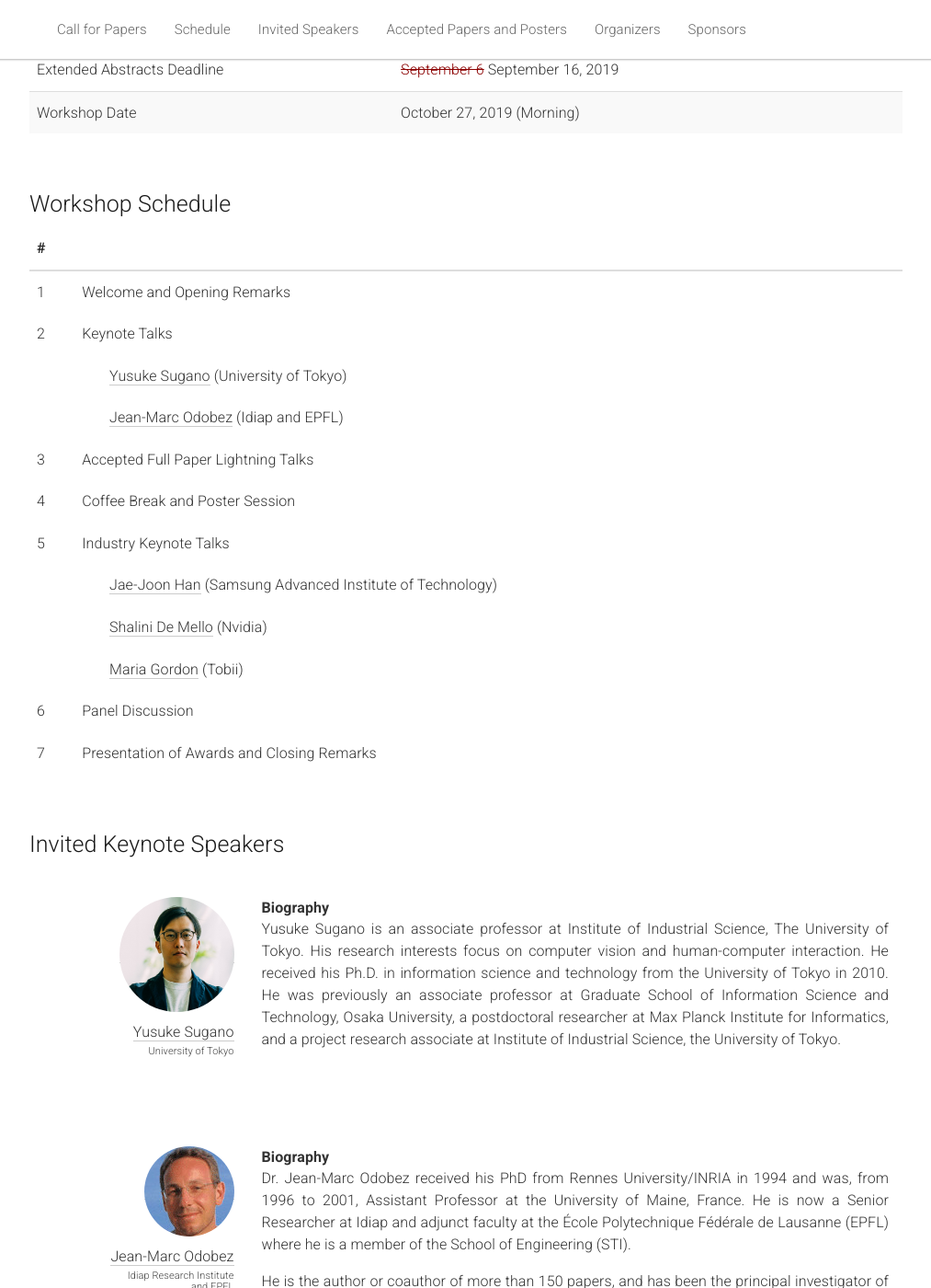
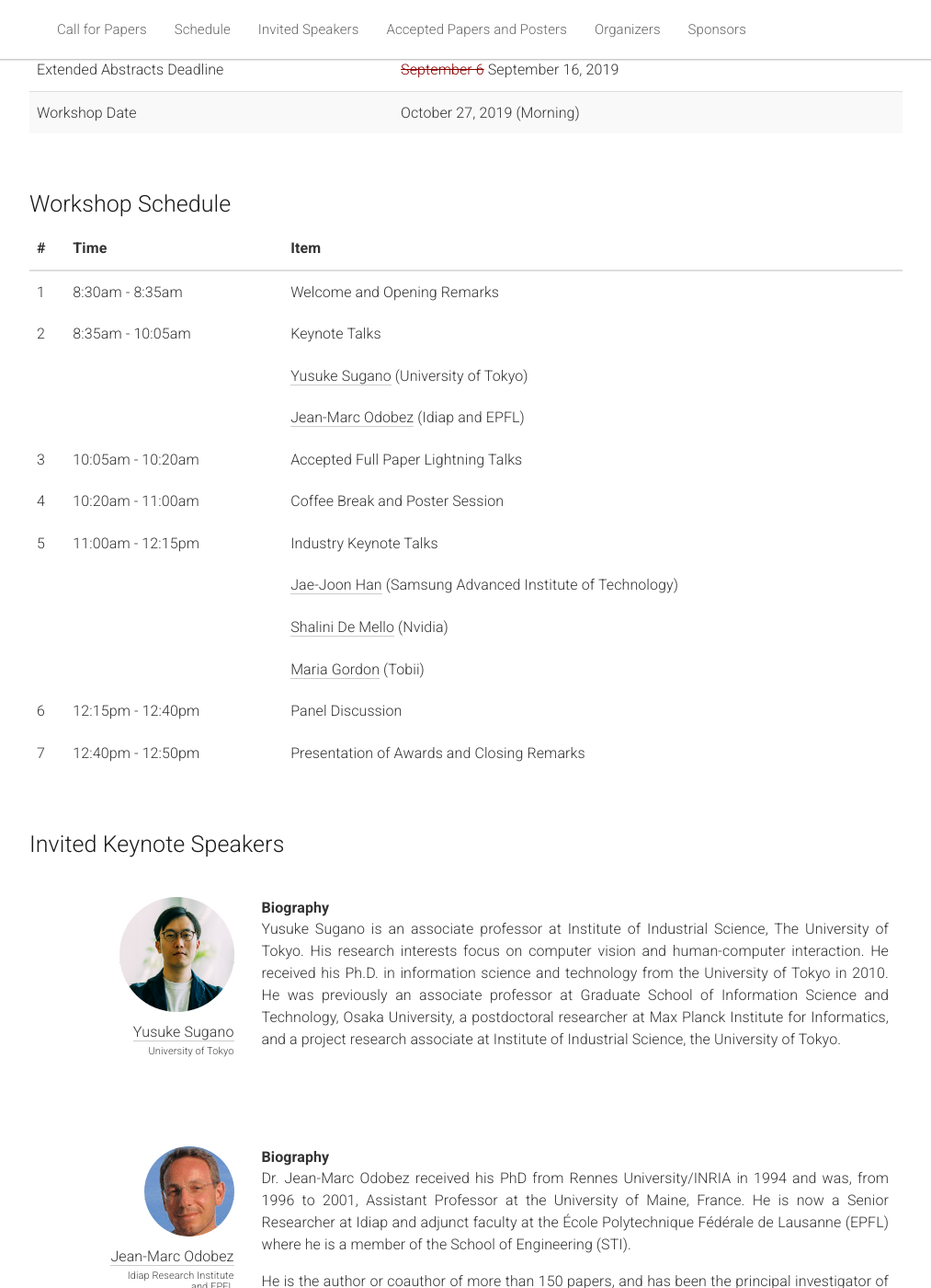
Before and after one commit to gazeworkshop/gazeworkshop.github.io, a Jekyll site: the page built from _pages/home.md, in a window 1280 px wide and 1400 px high, scrolled down 1743 px. Shown: the whole window at 92% size, without its empty margins (133-1146 px from the left). Built offline with Jekyll 4.4.1, drawn with Linux system fonts in a browser that asks for light colours; nearby versions of some CDN libraries.

Commit message:
Expose finer timing schedule

```diff
--- a/_pages/home.md
+++ b/_pages/home.md
@@ -145,69 +145,74 @@
       <thead class="thead-light">
         <tr>
 	  <th>#</th>
-          <!--<th>Time</th>-->
-          <th></th>
+		  <th>Time</th>
+          <th>Item</th>
         </tr>
       </thead>
       <tbody>
         <tr>
 	  <td>1</td>
-          <!--<td>8:30am - 8:35am</td>-->
+		  <td>8:30am - 8:35am</td>
           <td>Welcome and Opening Remarks</td>
         </tr>
         <tr>
 	  <td>2</td>
-          <!--<td></td>-->
+		  <td>8:35am - 10:05am</td>
           <td>Keynote Talks </td>
         </tr>
         <tr class="indent">
 	  <td></td>
-          <!--<td>8:35am - 9:20am</td>-->
+	      <td></td>
+		  <!--<td>8:35am - 9:20am</td>-->
           <td><a href="#yusuke">Yusuke Sugano</a> (University of Tokyo)</td>
         </tr>
         <tr class="indent">
 	  <td></td>
-          <!--<td>9:20am - 10:05am</td>-->
+	      <td></td>
+		  <!--<td>9:20am - 10:05am</td>-->
           <td><a href="#jeanmarc">Jean-Marc Odobez</a> (Idiap and EPFL)</td>
         </tr>
         <tr>
 	  <td>3</td>
-          <!--<td>10:05am - 10:20am</td>-->
+		  <td>10:05am - 10:20am</td>
           <td>Accepted Full Paper Lightning Talks</td>
         </tr>
         <tr>
 	  <td>4</td>
-          <!--<td>10:20am - 11:00am</td>-->
+		  <td>10:20am - 11:00am</td>
           <td>Coffee Break and Poster Session</td>
         </tr>
         <tr>
 	  <td>5</td>
-          <!--<td></td>-->
+		  <td>11:00am - 12:15pm</td>
           <td>Industry Keynote Talks </td>
         </tr>
-        <tr class="indent">
+        <tr>
 	  <td></td>
-          <!--<td>11:00am - 11:25am</td>-->
+	  	  <td></td>
+		  <!--<td>11:00am - 11:25am</td>-->
           <td><a href="#jaejoon">Jae-Joon Han</a> (Samsung Advanced Institute of Technology)</td>
         </tr>
-        <tr class="indent">
+        <tr>
 	  <td></td>
-          <!--<td>11:25am - 11:50pm</td>-->
+	  	  <td></td>
+		  <!--<td>11:25am - 11:50pm</td>-->
           <td><a href="#shalini">Shalini De Mello</a> (Nvidia)</td>
         </tr>
-        <tr class="indent">
+        <tr>
 	  <td></td>
-          <!--<td>11:50pm - 12:15</td>-->
+	  	  <td></td>
+		  <!--<td>11:50pm - 12:15pm</td>-->
           <td><a href="#maria">Maria Gordon</a> (Tobii)</td>
         </tr>
         <tr id="speakers">
 	  <td>6</td>
-          <!--<td>12:15pm - 12:40pm</td>-->
+		  <td>12:15pm - 12:40pm</td>
           <td>Panel Discussion</td>
         </tr>
         <tr>
 	  <td>7</td>
-          <!--<td>12:40pm - 12:50pm</td>-->
+		  <td>12:40pm - 12:50pm</td>
           <td>Presentation of Awards and Closing Remarks</td>
         </tr>
       </tbody>
```
